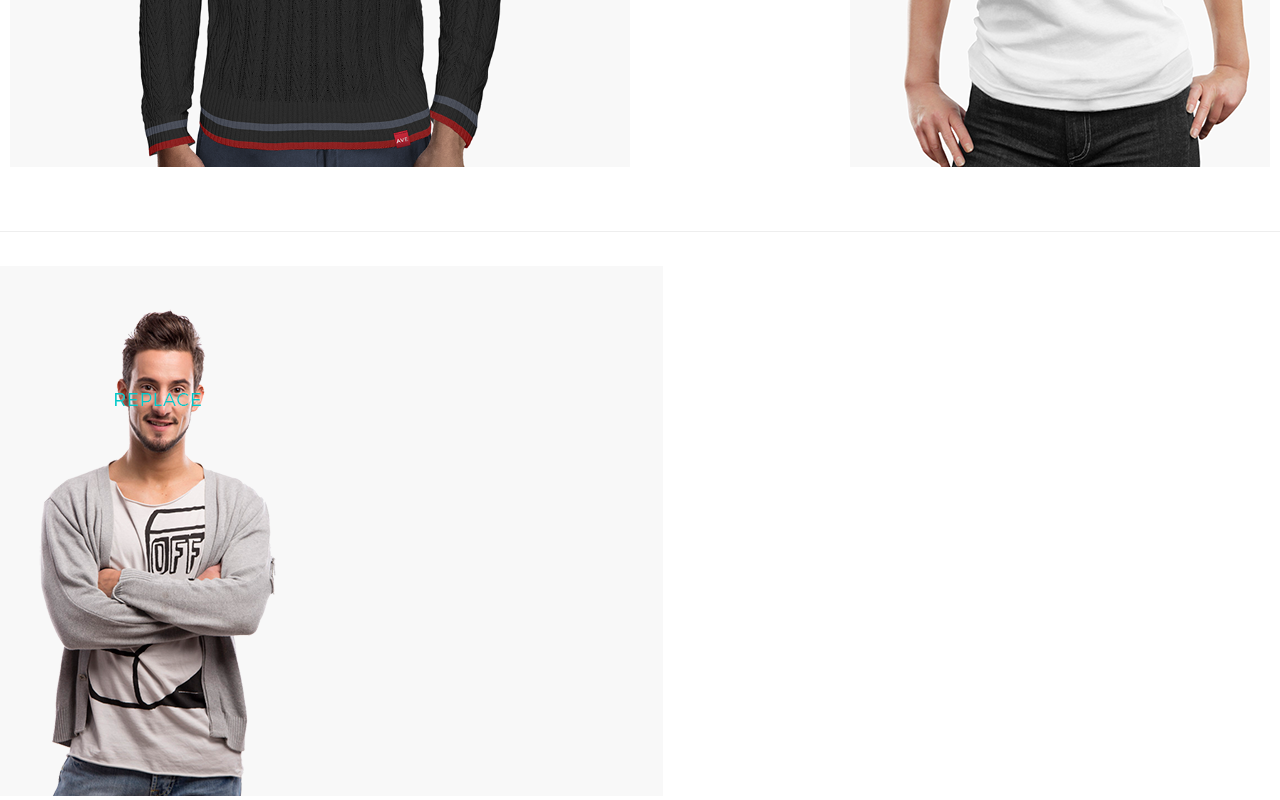
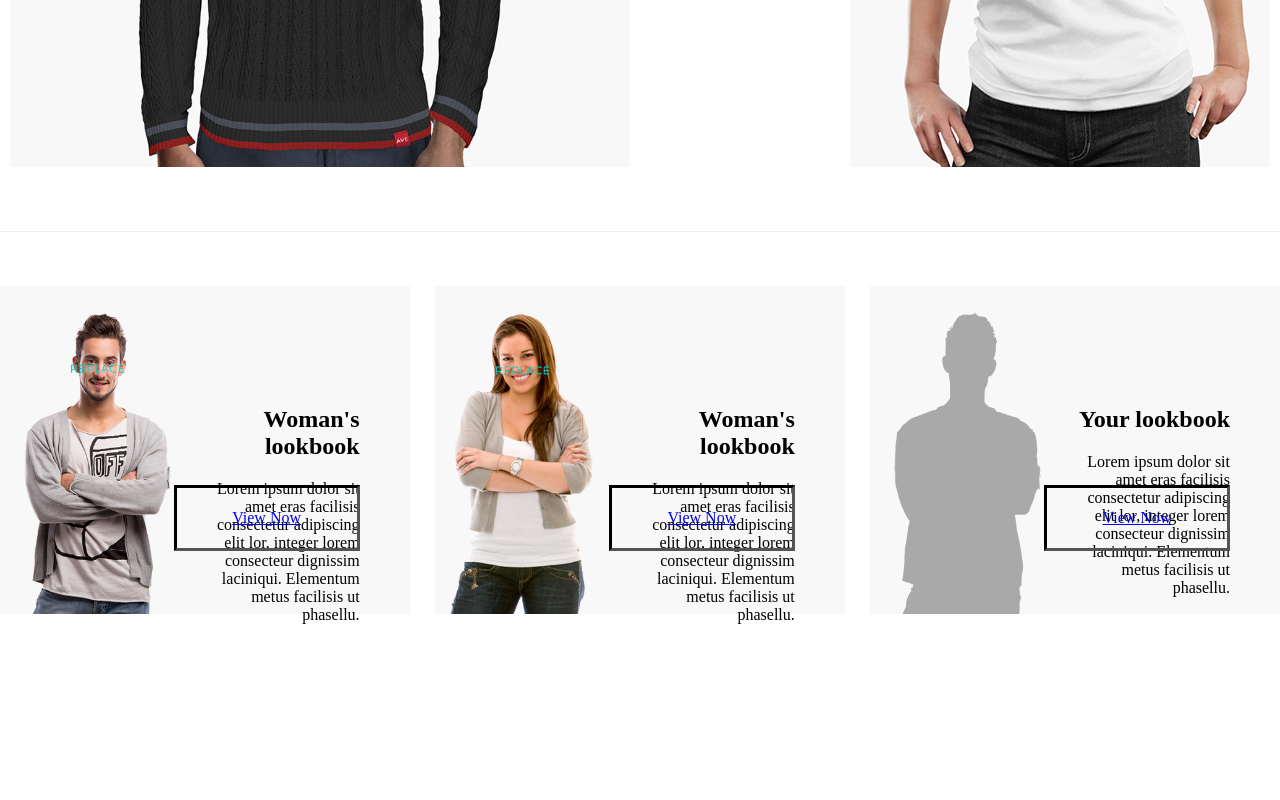
Before and after one commit to fqrmix/htmlcss, a plain HTML site: page docs/index.html in a window 1280 px wide. Shown: the part 2013-2813 px from the top of the page. After the commit the page ends 2637 px from the top, so only its background shows below. Drawn offline with Linux system fonts and the light colour scheme.

Commit message:
lookbook editing

```diff
--- a/docs/index.html
+++ b/docs/index.html
@@ -111,10 +111,48 @@
                 <img src="img/man-lookbook.png" alt="man-lookbook">
             </div>
             <div class="lookbook-card-text">
-                <div class="lookbook-view-button">
+                <h2 class="lookbook-name">Woman's lookbook</h2>
+                Lorem ipsum dolor sit amet eras facilisis
+                consectetur adipiscing elit lor, integer lorem consecteur dignissim laciniqui.
+                Elementum metus facilisis ut phasellu.
+            </div>
 
-                </div>
+            <a href="#" class="lookbook-view-button">
+                    View Now
+            </a>
+
+        </div>
+
+        <div class="lookbook-card">
+            <div class="lookbook-card-photo">
+                <img src="img/woman-lookbook.png" alt="man-lookbook">
             </div>
+            <div class="lookbook-card-text">
+                <h2 class="lookbook-name">Woman's lookbook</h2>
+                Lorem ipsum dolor sit amet eras facilisis
+                consectetur adipiscing elit lor, integer lorem consecteur dignissim laciniqui.
+                Elementum metus facilisis ut phasellu.
+            </div>
+
+            <a href="#" class="lookbook-view-button">
+                View Now
+            </a>
+        </div>
+
+        <div class="lookbook-card">
+            <div class="lookbook-card-photo">
+                <img src="img/unknown-lookbook.png" alt="man-lookbook">
+            </div>
+            <div class="lookbook-card-text">
+                <h2 class="lookbook-name">Your lookbook</h2>
+                Lorem ipsum dolor sit amet eras facilisis
+                consectetur adipiscing elit lor, integer lorem consecteur dignissim laciniqui.
+                Elementum metus facilisis ut phasellu.
+            </div>
+
+            <a href="#" class="lookbook-view-button">
+                View Now
+            </a>
         </div>
 
     </section>
--- a/docs/style.css
+++ b/docs/style.css
@@ -165,5 +165,35 @@ img {
 }
 
 .lookbook {
+    margin-top: 20px;
     width: 100%;
+    display: flex;
+    justify-content: space-between;
 }
+
+.lookbook-card {
+    max-width: 32%;
+    position: relative;
+}
+
+.lookbook-card-text {
+    position: absolute;
+    top: 100px;
+    max-width: 50%;
+    text-align: right;
+    left: 50%;
+    margin-right: 50px;
+}
+
+.lookbook-view-button {
+    display: flex;
+    align-items: center;
+    justify-content: center;
+    position: absolute;
+    bottom: 20%;
+    right: 0;
+    margin-right: 50px;
+    height: 60px;
+    width: 180px;
+    border: 0.2rem inset black;
+}
```
